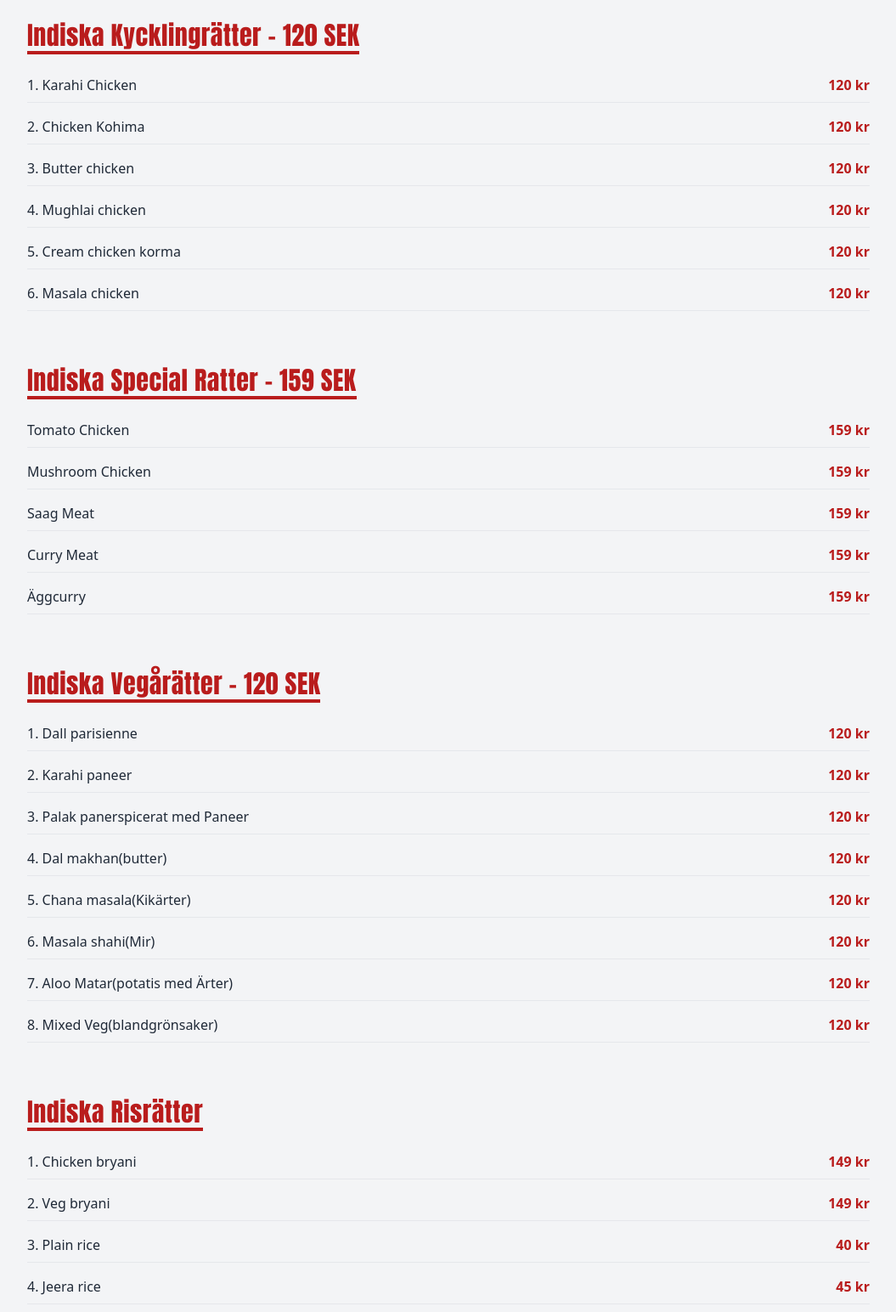
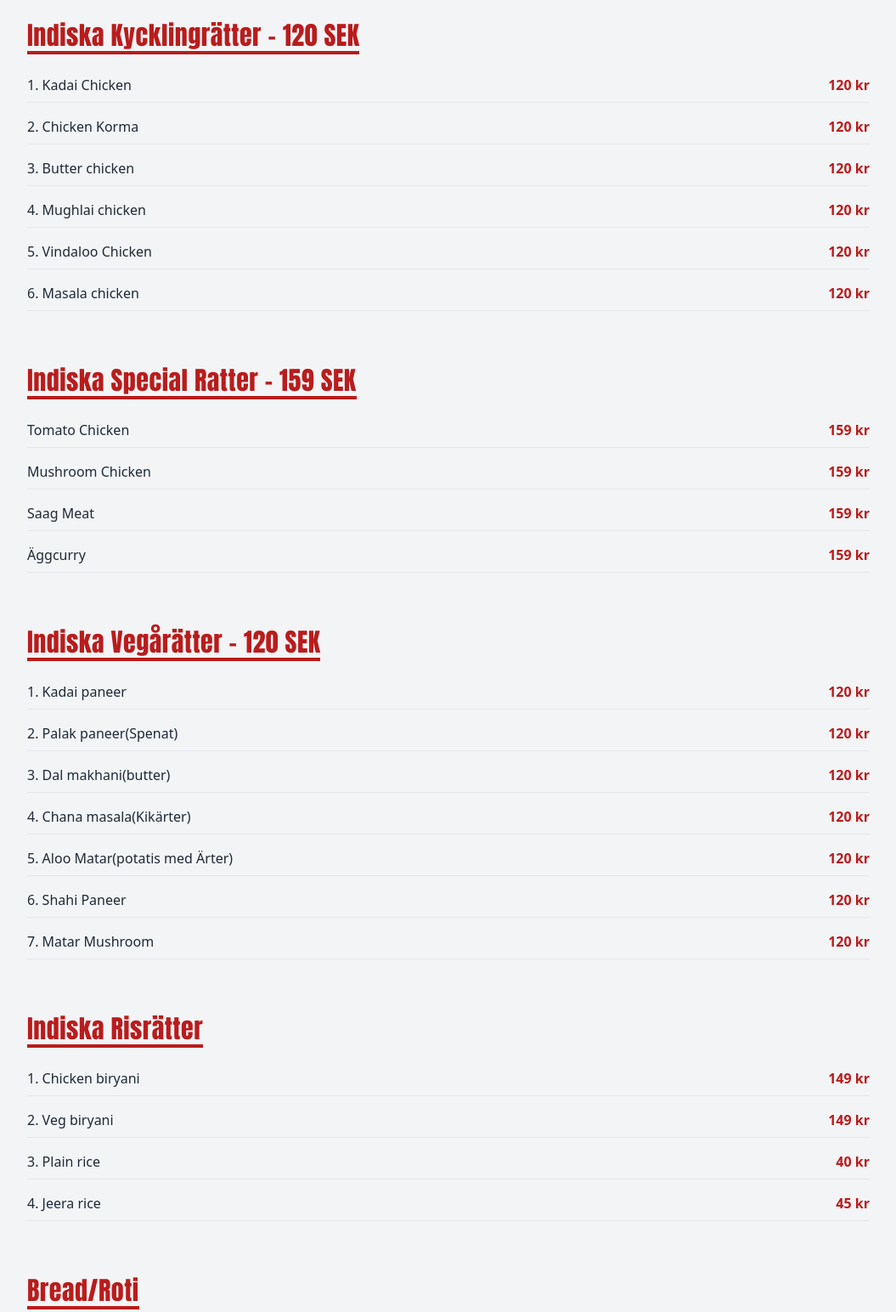
Before and after one commit to thedhinakarr/chapman, a Gatsby site: page /menu in a window 1280 px wide. Shown: the part 3900-5444 px from the top of the page at 85% size, without its empty margins (112-1167 px from the left). Built offline with nearby package versions, Linux system fonts and the light colour scheme; Gatsby itself is replaced by a stand-in of ours.

Commit message:
menu changes

```diff
--- a/src/pages/index.js
+++ b/src/pages/index.js
@@ -364,8 +364,7 @@ const IndexPage = () => {
                     </svg>
                     <div className="ml-3">
                       <p className="text-lg text-gray-900">Monday - Thursday: 11:00 - 21:00</p>
-                      <p className="text-lg text-gray-900">Friday - Saturday: 11:00 - 22:00</p>
-                      <p className="text-lg text-gray-900">Sunday: 12:00 - 21:00</p>
+                      <p className="text-lg text-gray-900">Friday - Saturday: 12:00 - 21:00</p>
                     </div>
                   </div>
                   <div className="flex items-start">
--- a/src/pages/menu.js
+++ b/src/pages/menu.js
@@ -67,11 +67,11 @@ const MenuPage = () => {
 
   // Langos
   const langos = [
-    "1. Langos med kebab - Kebabkött (nötköt), Ost, Gräddfil, Lök, Oliver, Tomater (färska), Isbergssallad, Feferoni",
-    "2. Langos med gyroskött - Gyroskött (fläskkarre), Ost, Gräddfil, Lök, Oliver, Tomater (färska), Isbergssallad, Feferoni",
-    "3. Langos med kyckling - Kyckling, Ost, Gräddfil, Lök, Oliver, Tomater (färska), Isbergssallad, Feferoni",
-    "4. Langos med tonfisk - Tonfisk, Ost, Gräddfil, Lök, Oliver, Tomater (färska), Isbergssallad, Feferoni",
-    "5. Langos med räkor - Räkor, Ost, Gräddfil, Lök, Oliver, Tomater (färska), Isbergssallad, Feferoni"
+    "1. Langos med kebab - Kebabkött (nötköt), Ost, Lök, Oliver, Tomater (färska), Isbergssallad, Feferoni",
+    "2. Langos med gyroskött - Gyroskött (fläskkarre), Ost, Lök, Oliver, Tomater (färska), Isbergssallad, Feferoni",
+    "3. Langos med kyckling - Kyckling, Ost, Lök, Oliver, Tomater (färska), Isbergssallad, Feferoni",
+    "4. Langos med tonfisk - Tonfisk, Ost, Lök, Oliver, Tomater (färska), Isbergssallad, Feferoni",
+    "5. Langos med räkor - Räkor, Ost, Lök, Oliver, Tomater (färska), Isbergssallad, Feferoni"
   ];
 
   // Sallads
@@ -216,11 +216,11 @@ const MenuPage = () => {
 
   // Indian dishes
   const indianDishes = [
-    "1. Karahi Chicken",
-    "2. Chicken Kohima",
+    "1. Kadai Chicken",
+    "2. Chicken Korma",
     "3. Butter chicken",
     "4. Mughlai chicken",
-    "5. Cream chicken korma",
+    "5. Vindaloo Chicken",
     "6. Masala chicken"
   ];
 
@@ -228,24 +228,22 @@ const MenuPage = () => {
     "Tomato Chicken",
     "Mushroom Chicken",
     "Saag Meat",
-    "Curry Meat",
     "Äggcurry"
   ];
 
   const indianVeg = [
-    "1. Dall parisienne",
-    "2. Karahi paneer",
-    "3. Palak panerspicerat med Paneer",
-    "4. Dal makhan(butter)",
-    "5. Chana masala(Kikärter)",
-    "6. Masala shahi(Mir)",
-    "7. Aloo Matar(potatis med Ärter)",
-    "8. Mixed Veg(blandgrönsaker)"
+    "1. Kadai paneer",
+    "2. Palak paneer(Spenat)",
+    "3. Dal makhani(butter)",
+    "4. Chana masala(Kikärter)",
+    "5. Aloo Matar(potatis med Ärter)",
+    "6. Shahi Paneer",
+    "7. Matar Mushroom"
   ];
 
   const indianRice = [
-    "1. Chicken bryani",
-    "2. Veg bryani",
+    "1. Chicken biryani",
+    "2. Veg biryani",
     "3. Plain rice",
     "4. Jeera rice"
   ];
```
